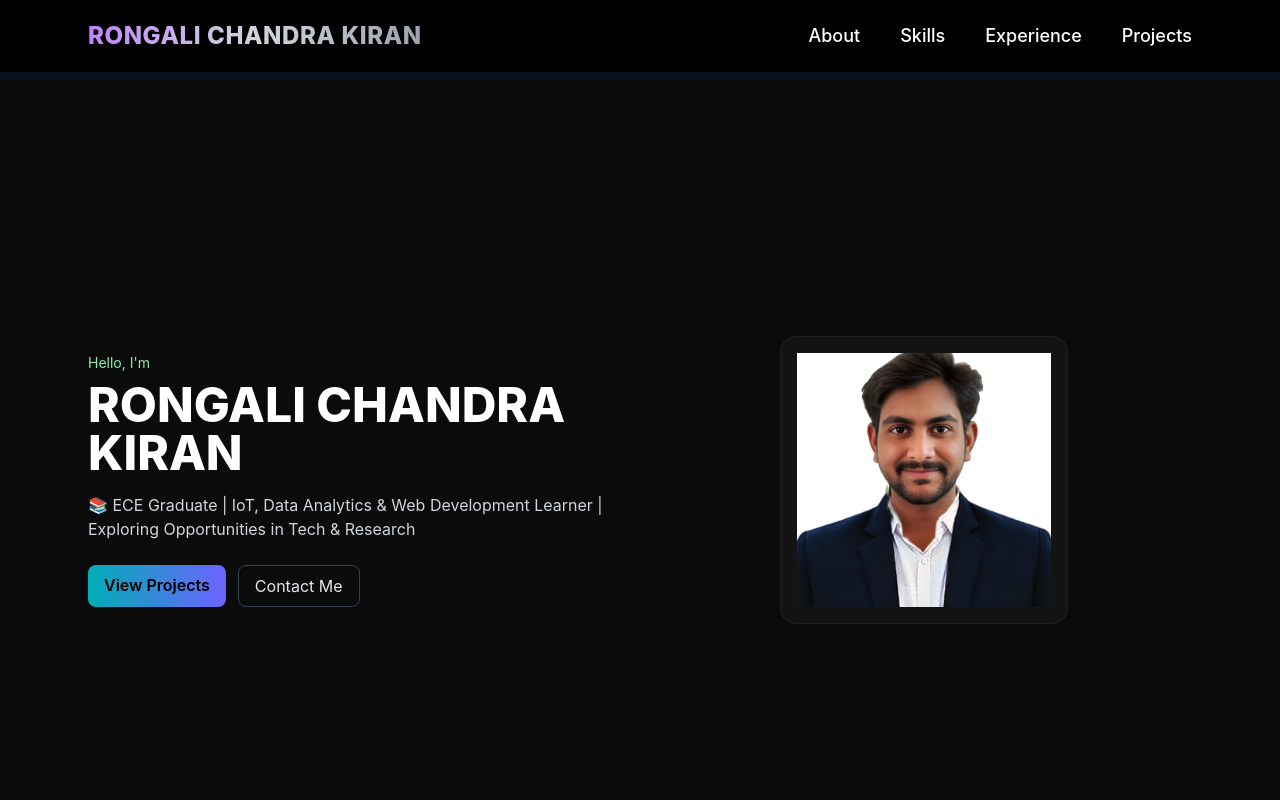
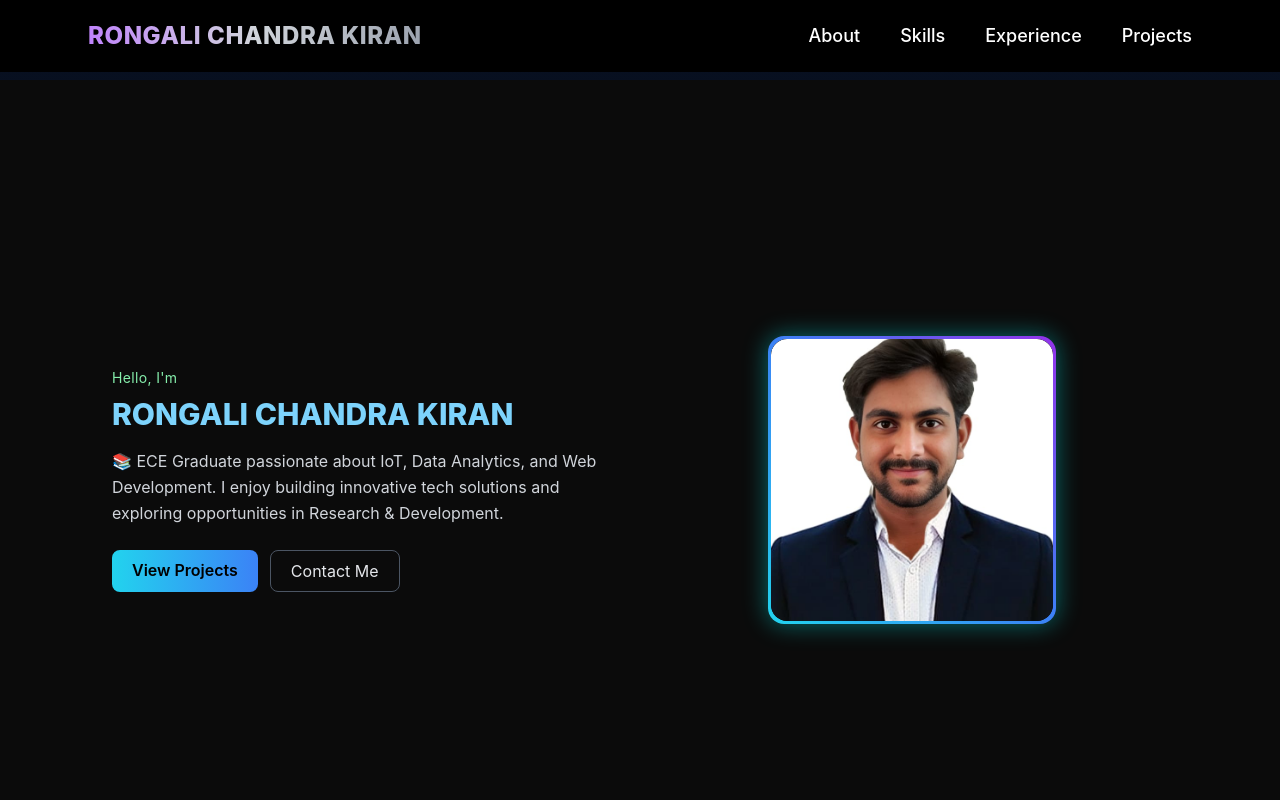
Before and after one commit to Chandu197022/portfolio, a React (Vite) app: page / in a window 1280 px wide. Shown: the top 800 px of the page. Built offline with nearby package versions, Linux system fonts and the light colour scheme.

Commit message:
Refactor Hero component layout and styles
Updated Hero component with new layout and styles.

```diff
--- a/src/components/Hero.jsx
+++ b/src/components/Hero.jsx
@@ -1,29 +1,68 @@
 import React from 'react'
 import { motion } from 'framer-motion'
+import profile from '../assets/profile.jpg'   // 👈 Import your image directly
 
-export default function Hero(){
+export default function Hero() {
   return (
-    <section className="min-h-screen flex items-center bg-[#0b0b0b] text-white" id="home">
+    <section
+      id="home"
+      className="min-h-screen flex items-center bg-[#0b0b0b] text-white font-poppins"
+    >
       <div className="max-w-6xl mx-auto px-6 py-28 grid md:grid-cols-2 gap-8 items-center">
-        <motion.div initial={{x:-30, opacity:0}} animate={{x:0, opacity:1}} transition={{duration:0.7}}>
-          <h2 className="text-sm text-green-300 mb-2">Hello, I'm</h2>
-          <h1 className="text-4xl md:text-5xl font-extrabold">RONGALI CHANDRA KIRAN</h1>
-          <p className="mt-4 text-gray-300">
-            📚 ECE Graduate | IoT, Data Analytics & Web Development Learner | Exploring Opportunities in Tech & Research
+
+        {/* ---------- LEFT CONTENT ---------- */}
+        <motion.div
+          initial={{ x: -30, opacity: 0 }}
+          animate={{ x: 0, opacity: 1 }}
+          transition={{ duration: 0.7 }}
+        >
+          <h2 className="text-sm text-green-300 mb-2 tracking-wide">
+            Hello, I'm
+          </h2>
+          <h1 className="text-2xl md:text-3xl font-extrabold leading-tight" style={{ color: "#7dd3fc" }}>
+            RONGALI CHANDRA KIRAN
+          </h1>
+          <p className="mt-4 text-gray-300 text-base leading-relaxed max-w-lg">
+            📚 ECE Graduate passionate about{" "}
+            IoT,{" "}
+            Data Analytics, and{" "}
+            Web Development. I enjoy building
+            innovative tech solutions and exploring opportunities in{" "}
+            Research & Development.
           </p>
+
           <div className="mt-6 flex gap-3">
-            <a href="#projects" className="px-4 py-2 rounded-lg bg-gradient-to-r from-[var(--accent)] to-[var(--accent-2)] text-black font-semibold">
+            <a
+              href="#projects"
+              className="px-5 py-2 rounded-lg bg-gradient-to-r from-cyan-400 to-blue-500 text-black font-semibold hover:scale-105 transition-transform duration-200"
+            >
               View Projects
             </a>
-            <a href="#contact" className="px-4 py-2 rounded-lg border border-gray-700 text-gray-200">
+            <a
+              href="#contact"
+              className="px-5 py-2 rounded-lg border border-gray-600 text-gray-200 hover:bg-white/10 transition"
+            >
               Contact Me
             </a>
           </div>
         </motion.div>
 
-        <motion.div initial={{x:30, opacity:0}} animate={{x:0, opacity:1}} transition={{duration:0.7}} className="flex items-center justify-center">
-          <div className="w-72 h-72 rounded-2xl glass p-4 flex items-center justify-center">
-            <img src="/assets/profile.jpg" alt="profile" className="w-full h-full object-cover"/>
+        {/* ---------- RIGHT IMAGE BOX ---------- */}
+        <motion.div
+          initial={{ x: 30, opacity: 0 }}
+          animate={{ x: 0, opacity: 1 }}
+          transition={{ duration: 0.7 }}
+          className="flex items-center justify-center"
+        >
+          {/* Gradient frame wrapper */}
+          <div className="w-72 h-72 rounded-2xl p-[3px] bg-gradient-to-tr from-cyan-400 via-blue-500 to-purple-600 shadow-[0_0_25px_rgba(0,255,255,0.4)] hover:scale-105 transition-transform duration-300">
+            <div className="w-full h-full rounded-2xl overflow-hidden bg-[#0b0b0b]">
+              <img
+                src={profile}
+                alt="Profile"
+                className="w-full h-full object-cover rounded-2xl"
+              />
+            </div>
           </div>
         </motion.div>
       </div>
```
